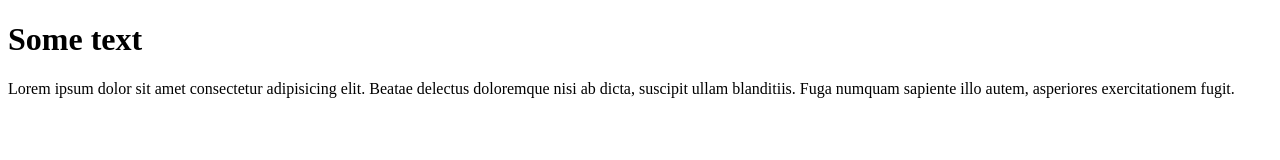
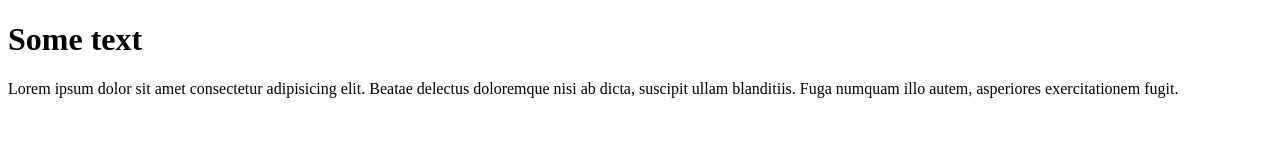
Before and after one commit to PokaCris/test-ui, a plain HTML site: page index.html in a window 1280 px wide. Drawn offline with Linux system fonts and the light colour scheme.

Commit message:
new commit

```diff
--- a/index.html
+++ b/index.html
@@ -7,6 +7,6 @@
 </head>
 <body>
     <h1>Some text</h1>
-    <p>Lorem ipsum dolor sit amet consectetur adipisicing elit. Beatae delectus doloremque nisi ab dicta, suscipit ullam blanditiis. Fuga numquam sapiente illo autem, asperiores exercitationem fugit.</p>
+    <p>Lorem ipsum dolor sit amet consectetur adipisicing elit. Beatae delectus doloremque nisi ab dicta, suscipit ullam blanditiis. Fuga numquam illo autem, asperiores exercitationem fugit.</p>
 </body>
 </html>
```
